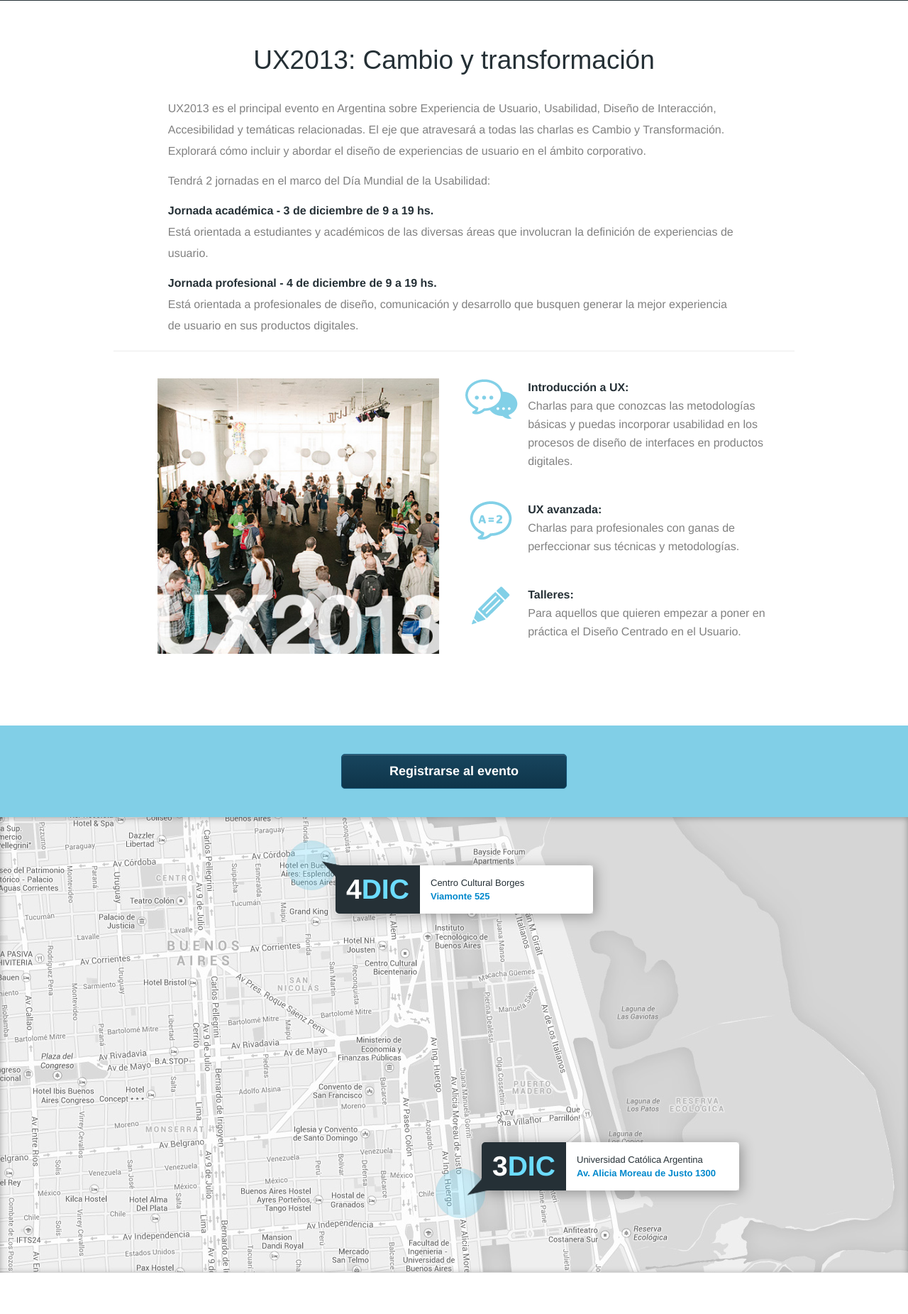
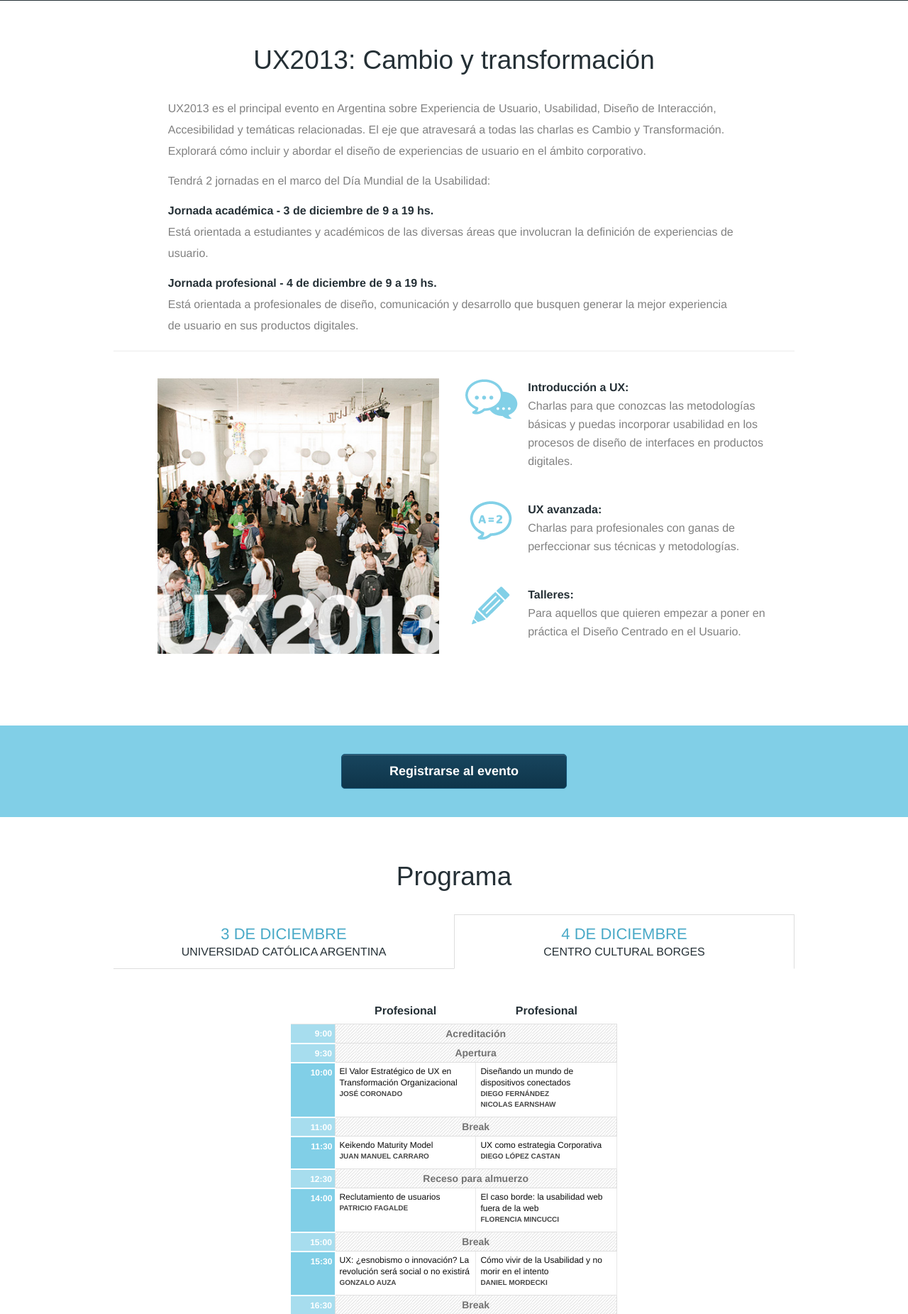
Before and after one commit to mrazzari/ux2012, a PHP site: page / in a window 1280 px wide. Shown: the part 916-2767 px from the top of the page at 71% size. Run offline with PHP 8.4, Linux system fonts and the light colour scheme.

Commit message:
Programas academicos, introductorios y profesionales del evento.

```diff
--- a/assets/css/styles.css
+++ b/assets/css/styles.css
@@ -1,5 +1,5 @@
 /*-Escondo cosas no vigentes-*/
-.program, #empleos{
+#empleos{
 	display: none;
 }
 
@@ -413,53 +413,87 @@ h3{
 
 .program table{
 	margin-top: 40px;
-	width: 95%;
-	margin-left: auto;
-	margin-right: auto;
+	width: 48%;
+	float: left;
+}
+.program table.introductory-talks{
+	margin-right: 38px;
+}
+.program table.borges {
+margin: 40px auto 0 auto;
+float: none;
 }
 .program thead th{
 	font-size: 16px;
 	height: 35px;
 	color:#253036;
 }
+.program thead .type-speak{
+	border-bottom: 1px solid #f8f8f8;
+}
+.program thead .where-speak th{
+	font-size: 12px;
+	font-weight: normal;
+	color: #757575;
+}
 .program table tr{
-	/*border-bottom: 2px solid #fff;*/
+	border-bottom: 1px solid #E6E6E6;
 	margin-bottom: 2px;
 }
 .program table .breaks{
-	height: 45px;
+	height: 27px;
 	background:url(../../img/bg-table.jpg) repeat top center #f8f8f8;
 	text-align: center;
 	font-weight: bold;
 	color: #727272;
 	font-size: 14px;
-}
-.program table td {
-	padding-left: 42px;
-	}
+	padding: 0;
+}
+.program table .talks td {
+	padding-left:6px;
+	padding-top: 4px;
+	font-size: 12px;
+	line-height: 16px;
+	color:#0C0C0C;
+}
+.program table .talks .breaks {
+	padding: 0;
+	vertical-align: middle;
+}
 .program table .breaks td{
 	border:1px solid #e0e0e0;
 	padding-left: 0px;
 }
 .program table tbody th{
 	color: #fff;
-	font-size: 26px;
-	padding: 0 10px;
-}
-.program table .breaks th{
+	font-size: 18px;
+	padding:0 4px;
+}
+.program table .breaks th,
+.program table .talks .break-time{
 	background-color: #a7ddee;
+	border-bottom: 2px solid #fff;
+	 vertical-align: top;
+	padding-top: 4px;
+	font-size: 12px;
+	text-align: right;
 }
 .program table .talks th{
 	background-color: #81cfe7;
 	border-top: 2px solid #fff;
 	border-bottom: 2px solid #fff;
+	 vertical-align: top;
+	padding-top: 4px;
+	font-size: 12px;
+	text-align: right;
 }
 .program table .talks{
 	padding-top:10px;
 }
 .program table .talks td{
-	padding: 10px 0 0px 20px;
 	vertical-align: top;
+	border-right: 1px solid #e8e8e8;
+	width: 191px;
 }
 .program .with-deck{
 	background:url(../../img/icon-program.jpg) no-repeat top left transparent;
@@ -473,9 +507,15 @@ h3{
 	line-height: 17px;
 	color: #0088cc;
 }
+.program table tbody a:hover {
+	text-decoration: none;
+}
 .program table tbody p{
-	font-size: 12px;
-	color: #253036;
+	font-size: 10px;
+	color: #464646;
+	font-weight: bold;
+	text-transform: uppercase;
+	line-height: 1.5;
 }
 .program tbody .desc{
 	display: none;
--- a/index.html
+++ b/index.html
@@ -46,8 +46,7 @@
                 </li>
                 <!-- <li><a href="#convocatoria">Convocatorias</a></li> -->
                 <li><a href="https://eventioz.com.ar/e/ux2013-experiencia-de-usuario/registrations/new">Registrarse ahora</a></li>
-                <!--
-                <li><a href="#">Programa</a></li>-->
+                <li><a href="#programa">Programa</a></li>
                 <li><a href="#sedes">Sedes</a></li>
                 <!-- <li><a href="#empleos">Empleos</a></li> -->
               </ul>
@@ -143,19 +142,19 @@
         <a href="https://eventioz.com.ar/e/ux2013-experiencia-de-usuario/registrations/new" class="btn btn-large btn-primary">Registrarse al evento</a>
       </div>
     </section>
-   <section class="program">
+   <section id="programa" class="program">
       <h3>Programa</h3>
       <div class="container">
         <div class="row-fluid">
           <div class="tabbable">
             <ul class="nav nav-tabs">
-              <li class="active">
+              <li>
                 <a href="#tab1" data-toggle="tab">
                   <span class="accent">3 de Diciembre</span>
                   <span>Universidad Católica Argentina</span>
                 </a>
               </li>
-              <li>
+              <li class="active">
                 <a href="#tab2" data-toggle="tab">
                   <span class="accent">4 de Diciembre</span>
                   <span>Centro Cultural Borges</span>
@@ -163,20 +162,119 @@
               </li>
             </ul>
             <div class="tab-content">
-              <div class="tab-pane active" id="tab1">
+              <div class="tab-pane " id="tab1">
                 <div class="title">
                   <span class="accent">3 de Diciembre</span>
                   <span>Universidad Católica Argentina</span>
                 </div>
 
                 <!-- Agregar la clase .with-deck a los divs que contienen las charlas y los speakers cuadno termine el evento -->
+                <table class="introductory-talks">
+                  <thead>
+                    <tr>
+                      <th></th>
+                      <th>Introductorio</th>
+                      <th>Talleres</th>
+                    </tr>
+                   </thead>
+                  <tbody>
+                    <tr class="breaks">
+                      <th>9:00</th>
+                      <td colspan="3">Acreditación</td>
+                    </tr>
+                    <tr class="breaks">
+                      <th>9:40</th>
+                      <td colspan="3">Apertura</td>
+                    </tr>
+                    <tr class="talks">
+                      <th>10:00</th>
+                      <td>
+                        <div>
+                          <span class="desc">Sala 1</span>
+                          Introducción al Diseño de Experiencia de Usuario
+                          <p>Gabriel Celemin</p>
+                        </div>
+                      </td>
+                      <td>
+                        <div>
+                          <span class="desc">Sala 2</span>
+                          Taller de prototipado rápido y testeo de usabilidad con usuarios
+                          <p>Guillermo Ermel</p>
+                        </div>
+                      </td>
+                    </tr>
+                    <tr class="talks">
+                      <th class="break-time">11:30</th>
+                      <td class="breaks">Break</td>
+                      <td rowspan="2">
+                      <span class="desc">Sala 2</span>
+                      Como hacer un test de usuario efectivo
+                      <p>Betina García<br/> Diego Lopez Castan</p></td>
+                    </tr>
+                    <tr class="talks">
+                      <th>12:00</th>
+                      <td>
+                        <span class="desc">Sala 1</span>
+                        Hacia una Metodología de Diseño Web Responsive
+                        <p>Hernán Beati</p>
+                      </td>
+                    </tr>
+                    <tr class="breaks">
+                      <th>13:00</th>
+                      <td colspan="3">Receso para almuerzo</td>
+                    </tr>
+                    <tr class="talks">
+                      <th>14:00</th>
+                      <td>
+                        <span class="desc">Sala 2</span>
+                        Las damas, los niños y el contenido primero
+                        <p>Emiliano Cosenza</p></td>
+                      <td rowspan="3">
+                        <span class="desc">Sala 1</span>
+                        Taller de evaluaciones heurísticas
+                        <p>Damián Calderón<br/>Jorge Martínez<br/>Luciana Ramírez Farías</p></td>
+                    </tr>
+                    <tr class="talks">
+                      <th class="break-time">15:00</th>
+                      <td class="breaks">Break</td>
+                    </tr>
+                    <tr class="talks">
+                      <th>15:30</th>
+                      <td>
+                      Creando prototipos
+                      <p>Analia Berlocq</p></td>
+                    </tr>
+                    <tr class="breaks">
+                      <th>16:30</th>
+                      <td colspan="3">Break</td>
+                    </tr>
+                    <tr class="talks">
+                      <th>17:00</th>
+                      <td>
+                        <div>
+                          Introducción a Lean UX
+                          <p>Celeste Olivieri</p>
+                        </div>
+                      </td>
+                      <td>
+                        <div>
+                          Miro y entiendo
+                          <p>Daniel Mordecki</p>
+                        </div>
+                      </td>
+                    </tr>
+                    <tr class="breaks">
+                      <th>15:00</th>
+                      <td colspan="3">Cierre</td>
+                    </tr>
+                  </tbody>
+                </table>
                 <table>
                   <thead>
                     <tr>
                       <th></th>
-                      <th>Sala C</th>
-                      <th>Sala D</th>
-                      <th>Aula 1</th>
+                      <th>Académico</th>
+                      <th>Académico</th>
                     </tr>
                   </thead>
                   <tbody>
@@ -184,24 +282,22 @@
                       <th>9:00</th>
                       <td colspan="3">Acreditación</td>
                     </tr>
+                    <tr class="breaks">
+                      <th>9:40</th>
+                      <td colspan="3">Apertura</td>
+                    </tr>
                     <tr class="talks">
                       <th>10:00</th>
                       <td>
                         <div>
-                          <span class="desc">Sala 1</span>
-                          <a href="#">Qué podemos aprender los diseñadores de las metodologías ágiles</a> <p>Santiago Bustelo</p>
+                          Pautas para la legibilidad de la información
+                          <p>Pablo Herrero<br/>Rosalba Becker<br/>Frenando Oneto<br/>Fernando Martínez</p>
                         </div>
                       </td>
                       <td>
                         <div>
-                          <span class="desc">Sala 2</span>
-                          <a href="#">Innovar desde el diseño de Experiencia de Usuario</a> <p>Ivan Wolcan</p>
-                        </div>
-                      </td>
-                      <td>
-                        <div>
-                          <span class="desc">Sala 3</span>
-                          <a href="#">Neuropsicología aplicada a la Experiencia de Usuario</a> <p>Diego López Castan</p>
+                          Diseño universal en los subtes de Buenos Aires. Una experiencia pedagógica.
+                          <p>Michael Dorka</p>
                         </div>
                       </td>
                     </tr>
@@ -213,17 +309,14 @@
                       <th>11:30</th>
                       <td>
                         <div>
-                          <a href="#">Microinteracciones</a> <p>Rodrigo Galindez</p>
+                          Tejiendo ciberconceptos: lo digital, la virtualidad, internet, los mapas cyborg y las antropologías latinoamericanas contemporáneas.
+                          <p>Daniel Daza Prado</p>
                         </div>
                       </td>
                       <td>
                         <div>
-                          <a href="#">Tecnologías para la Salud y la Discapacidad</a> <p>Rafael Kohanoff</p>
-                        </div>
-                      </td>
-                      <td>
-                        <div>
-                          <a href="#">Sistemas de producto-servicio, experiencias de valor desde una mirada holística</a> <p>Yanina Guerzovich</p>
+                          Hacia la Accesibilidad de personas con impedimentos visuales al Dispositivo Hipermedial Dinámico
+                          <p>María Inés Laitano</p>
                         </div>
                       </td>
                     </tr>
@@ -235,17 +328,14 @@
                       <th>14:00</th>
                       <td>
                         <div>
-                          <a href="#">Accesibilidad práctica con HTML5 + CSS3 + ARIA</a> <p>Manuel Razzari - Camilo Kawerin</p>
+                          Narrativa Transmedia y Usuarios. Cuando la comunicación no termina en lo comunicado
+                          <p>Christian Gauna</p>
                         </div>
                       </td>
                       <td>
                         <div>
-                          <a href="#">Usabilidad: momento eureka!</a> <p>Verónica Traynor</p>
-                        </div>
-                      </td>
-                      <td>
-                        <div>
-                          <a href="#">Sociología de la Usabilidad: ¿Qué le aporta el diseño de interacción a la sociedad?</a> <p>Lorena Paz</p>
+                          Usabilidad de tensiómetros digitales
+                          <p>Pablo Herrero<br/>Florencia Gay<br/>Victoria Díaz<br/>Fernando Oneto<br/>María de los Angeles Mendoza</p>
                         </div>
                       </td>
                     </tr>
@@ -257,17 +347,14 @@
                       <th>15:30</th>
                       <td>
                         <div>
-                          <a href="#">Arquitectura de información cross-channel</a> <p>Gonzalo Auza</p>
+                          La lectura/navegación en las pantallas digitales
+                          <p>Francisco Albarello</p>
                         </div>
                       </td>
                       <td>
                         <div>
-                          <a href="#">El diseñador de UX, un especialista con múltiples personalidades</a> <p>Michael Dorka</p>
-                        </div>
-                      </td>
-                      <td>
-                        <div>
-                          <a href="#">Periodismo usable</a> <p>Emiliano Cosenza</p>
+                          Foco no ser humano: pensando em usabilidade por meio de responsive web design
+                          <p>Alexandre Pires</p>
                         </div>
                       </td>
                     </tr>
@@ -279,17 +366,14 @@
                       <th>17:00</th>
                       <td>
                         <div>
-                          <a href="#">Qué podemos aprender los diseñadores de las metodologías ágiles</a> <p>Santiago Bustelo</p>
+                          ¿Gestos universales para controlar equipos electrónicos?<br/> Un estudio en 18 países.
+                          <p>Gonzalo Auza<br/>Nicolás Jaureguiberry</p>
                         </div>
                       </td>
                       <td>
                         <div>
-                          <a href="#">Innovar desde el diseño de Experiencia de Usuario</a> <p>Ivan Wolcan</p>
-                        </div>
-                      </td>
-                      <td>
-                        <div>
-                          <a href="#">Neuropsicología aplicada a la Experiencia de Usuario</a> <p>Diego López Castan</p>
+                          Desvendando usabilidade e jogabilidade em jogos digitais: fatores de envolvimento no gameplay
+                          <p>Fabrício Fava</p>
                         </div>
                       </td>
                     </tr>
@@ -300,11 +384,125 @@
                   </tbody>
                 </table>
               </div>
-              <div class="tab-pane" id="tab2">
+              <div class="tab-pane active" id="tab2">
                 <div class="title">
                   <span class="accent">4 de Diciembre</span>
                   <span>Centro Cultural Borges</span>
                 </div>
+                <table class="borges">
+                  <thead>
+                    <tr>
+                      <th></th>
+                      <th>Profesional</th>
+                      <th>Profesional</th>
+                    </tr>
+                  </thead>
+                  <tbody>
+                    <tr class="breaks">
+                      <th>9:00</th>
+                      <td colspan="3">Acreditación</td>
+                    </tr>
+                    <tr class="breaks">
+                      <th>9:30</th>
+                      <td colspan="3">Apertura</td>
+                    </tr>
+                    <tr class="talks">
+                      <th>10:00</th>
+                      <td>
+                        <div>
+                          El Valor Estratégico de UX en Transformación Organizacional
+                          <p>José Coronado</p>
+                        </div>
+                      </td>
+                      <td>
+                        <div>
+                          Diseñando un mundo de dispositivos conectados
+                          <p>Diego Fernández<br/> Nicolas Earnshaw</p>
+                        </div>
+                      </td>
+                    </tr>
+                    <tr class="breaks">
+                      <th>11:00</th>
+                      <td colspan="3">Break</td>
+                    </tr>
+                    <tr class="talks">
+                      <th>11:30</th>
+                      <td>
+                        <div>
+                          Keikendo Maturity Model
+                          <p>Juan Manuel Carraro</p>
+                        </div>
+                      </td>
+                      <td>
+                        <div>
+                          UX como estrategia Corporativa
+                          <p>Diego López Castan</p>
+                        </div>
+                      </td>
+                    </tr>
+                    <tr class="breaks">
+                      <th>12:30</th>
+                      <td colspan="3">Receso para almuerzo</td>
+                    </tr>
+                    <tr class="talks">
+                      <th>14:00</th>
+                      <td>
+                        <div>
+                          Reclutamiento de usuarios
+                          <p>Patricio Fagalde</p>
+                        </div>
+                      </td>
+                      <td>
+                        <div>
+                          El caso borde: la usabilidad web fuera de la web
+                          <p>Florencia Mincucci</p>
+                        </div>
+                      </td>
+                    </tr>
+                    <tr class="breaks">
+                      <th>15:00</th>
+                      <td colspan="3">Break</td>
+                    </tr>
+                    <tr class="talks">
+                      <th>15:30</th>
+                      <td>
+                        <div>
+                          UX: ¿esnobismo o innovación? La revolución será social o no existirá
+                          <p>Gonzalo Auza</p>
+                        </div>
+                      </td>
+                      <td>
+                        <div>
+                          Cómo vivir de la Usabilidad y no morir en el intento
+                          <p>Daniel Mordecki</p>
+                        </div>
+                      </td>
+                    </tr>
+                    <tr class="breaks">
+                      <th>16:30</th>
+                      <td colspan="3">Break</td>
+                    </tr>
+                    <tr class="talks">
+                      <th>17:00</th>
+                      <td>
+                        <div>
+                          Sobre ganarnos el respeto para hacer lo que amamos
+                          <p>Santiago Bustelo</p>
+                        </div>
+                      </td>
+                      <td>
+                        <div>
+                          Agile UX Una transformación centrada en el usuario
+                          <p>Fernando Feller</p>
+                        </div>
+                      </td>
+                    </tr>
+                    <tr class="breaks">
+                      <th>18:00</th>
+                      <td colspan="3">Cierre</td>
+                    </tr>
+                  </tbody>
+                </table>
               </div>
             </div>
           </div>
```
Also changed, not shown: other parts of assets/css/styles.css (+48 -7 lines).
